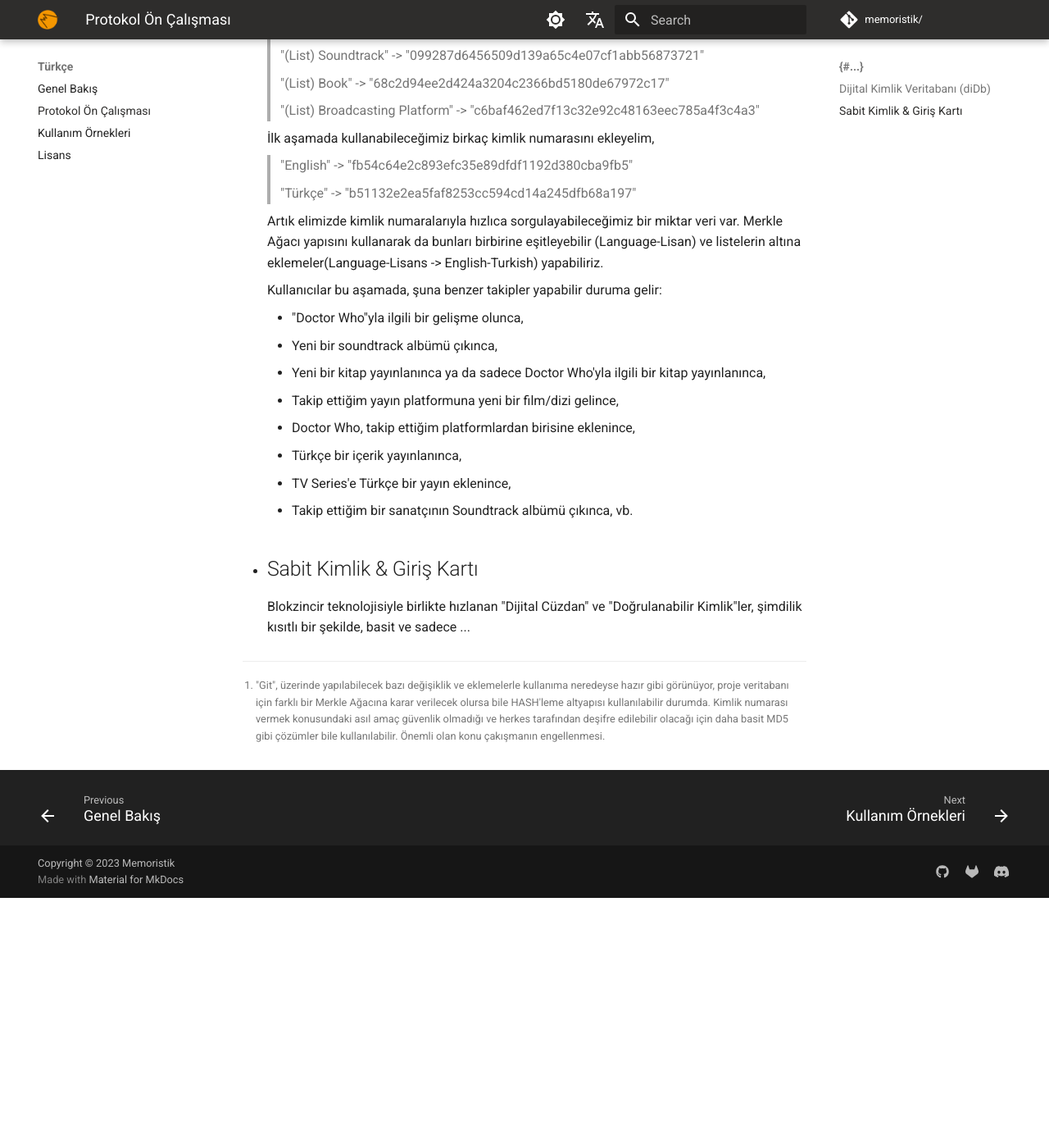
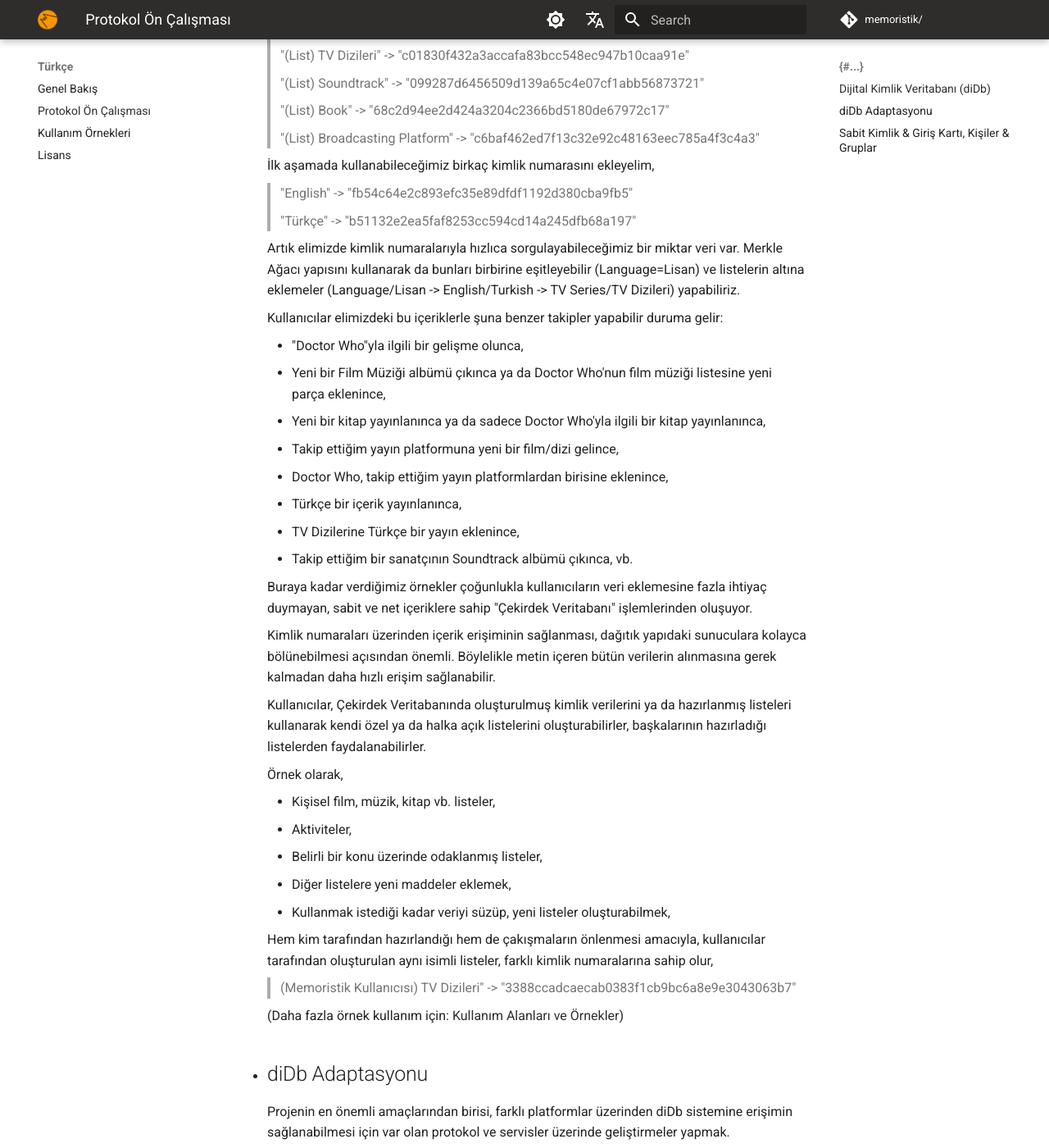
Before and after one commit to memoristik/memoristik.github.io, an MkDocs documentation site: the page built from docs/tr/protokoloncalisma.md, in a window 1280 px wide and 1400 px high, scrolled down 1065 px. Shown: the whole window at 82% size. Built offline with MkDocs 1.6.1 and Material for MkDocs 9.7.7, drawn with Linux system fonts in a browser that asks for light colours; comment, search, counter and statistics services are not loaded; before the commit the page ends 2160 px from its top, so only the background shows below that; some of the changed text lies outside the part shown.

Commit message:
protocol draft

```diff
--- a/docs/tr/protokoloncalisma.md
+++ b/docs/tr/protokoloncalisma.md
@@ -35,6 +35,8 @@
     >
     > "(List) TV Series" -> "e01648324ef822e2713fe01dc3a56b2b0e00912d"
     >
+    > "(List) TV Dizileri" -> "c01830f432a3accafa83bcc548ec947b10caa91e"
+    >
     > "(List) Soundtrack" -> "099287d6456509d139a65c4e07cf1abb56873721"
     >
     > "(List) Book" -> "68c2d94ee2d424a3204c2366bd5180de67972c17"
@@ -48,21 +50,67 @@
     > "Türkçe" -> "b51132e2ea5faf8253cc594cd14a245dfb68a197"
 
 
-    Artık elimizde kimlik numaralarıyla hızlıca sorgulayabileceğimiz bir miktar veri var. Merkle Ağacı yapısını kullanarak da bunları birbirine eşitleyebilir (Language-Lisan) ve listelerin altına eklemeler(Language-Lisans -> English-Turkish) yapabiliriz.
+    Artık elimizde kimlik numaralarıyla hızlıca sorgulayabileceğimiz bir miktar veri var. Merkle Ağacı yapısını kullanarak da bunları birbirine eşitleyebilir (Language=Lisan) ve listelerin altına eklemeler (Language/Lisan -> English/Turkish -> TV Series/TV Dizileri) yapabiliriz.
 
-    Kullanıcılar bu aşamada, şuna benzer takipler yapabilir duruma gelir:
+    Kullanıcılar elimizdeki bu içeriklerle şuna benzer takipler yapabilir duruma gelir:
 
     - "Doctor Who"yla ilgili bir gelişme olunca,
-    - Yeni bir soundtrack albümü çıkınca,
+    - Yeni bir Film Müziği albümü çıkınca ya da Doctor Who'nun film müziği listesine yeni parça eklenince,
     - Yeni bir kitap yayınlanınca ya da sadece Doctor Who'yla ilgili bir kitap yayınlanınca,
     - Takip ettiğim yayın platformuna yeni bir film/dizi gelince,
-    - Doctor Who, takip ettiğim platformlardan birisine eklenince,
+    - Doctor Who, takip ettiğim yayın platformlardan birisine eklenince,
     - Türkçe bir içerik yayınlanınca,
-    - TV Series'e Türkçe bir yayın eklenince,
+    - TV Dizilerine Türkçe bir yayın eklenince,
     - Takip ettiğim bir sanatçının Soundtrack albümü çıkınca,
     vb.
 
+    Buraya kadar verdiğimiz örnekler çoğunlukla kullanıcıların veri eklemesine fazla ihtiyaç duymayan, sabit ve net içeriklere sahip "Çekirdek Veritabanı" işlemlerinden oluşuyor.
 
-- ## Sabit Kimlik & Giriş Kartı
+    Kimlik numaraları üzerinden içerik erişiminin sağlanması, dağıtık yapıdaki sunuculara kolayca bölünebilmesi açısından önemli. Böylelikle metin içeren bütün verilerin alınmasına gerek kalmadan daha hızlı erişim sağlanabilir.
+
+    Kullanıcılar, Çekirdek Veritabanında oluşturulmuş kimlik verilerini ya da hazırlanmış listeleri kullanarak kendi özel ya da halka açık listelerini oluşturabilirler, başkalarının hazırladığı listelerden faydalanabilirler.
+
+    Örnek olarak,
+
+    - Kişisel film, müzik, kitap vb. listeler,
+    - Aktiviteler,
+    - Belirli bir konu üzerinde odaklanmış listeler,
+    - Diğer listelere yeni maddeler eklemek,
+    - Kullanmak istediği kadar veriyi süzüp, yeni listeler oluşturabilmek,
+
+    Hem kim tarafından hazırlandığı hem de çakışmaların önlenmesi amacıyla, kullanıcılar tarafından oluşturulan aynı isimli listeler, farklı kimlik numaralarına sahip olur,
+
+    > (Memoristik Kullanıcısı) TV Dizileri" -> "3388ccadcaecab0383f1cb9bc6a8e9e3043063b7"
+
+    (Daha fazla örnek kullanım için: [Kullanım Alanları ve Örnekler](/tr/ornekler/))
+
+- ## diDb Adaptasyonu
+
+    Projenin en önemli amaçlarından birisi, farklı platformlar üzerinden diDb sistemine erişimin sağlanabilmesi için var olan protokol ve servisler üzerinde geliştirmeler yapmak.
+
+    Kullanılabilecek teknik altyapılar sistem geliştiricileri tarafından tartışılıp kararlaştırılmak üzere, örnek bir kullanım şuna benzer bir şekilde olacak:
+
+    Markdown/HTML Dokümanlar üzerinde,
+
+    **{@kişiadı}** : Sabit Kimlik edinmiş ve diDb kaydı olan kişiler için,
+
+    **{@#kişiadı}** : {@kişiadı} kimliğine sahip kişilere hashtag oluşturmak için,
+
+    **{#konu}** : Herhangi bir konuda hashtag oluşturmak ve diDb bağlantısıyla (destekleyen) platformların hepsinden veri alabilmek için,
+
+    **{!konu}** : diDb'deki Çekirdek Veritabanında oluşturulan ana başlıklara erişmek için,
+
+    Örneğin, bir kullanıcı kullandığı yazılımında ayarlamalar yaptıktan sonra, herhangi bir web sitesi üzerinde karşılaştığı şöyle bir cümle için,
+
+    "{#doctorwho} 60 yaşında..."
+
+    diDb'den sadece "yayınlandığı platform, yayın günü" bilgilerini listeleyebilir, kullandığı yazılıma bağlı olarak, link üzerinde tıkladığında pop-up açılabilir.
+
+    Ya da {!music:band:megadeth:tour:türkiye} gibi bir sorguyu bildirimlerine ekleyip bekleyebilir.
+
+    Son örnekteki ilk 3 veri Çekirdek Veritabanından, "tour" verisi de farklı bir listeden alınıyor olabilir. "Tour" verilerinin kaynağını da kullanıcı kendisi belirleyebilir, direk olarak gruptan ya da güvendiği bir hayrandan alabilir örneğin.
+
+
+- ## Sabit Kimlik & Giriş Kartı, Kişiler & Gruplar
 
     Blokzincir teknolojisiyle birlikte hızlanan "Dijital Cüzdan" ve "Doğrulanabilir Kimlik"ler, şimdilik kısıtlı bir şekilde, basit ve sadece ...
```
